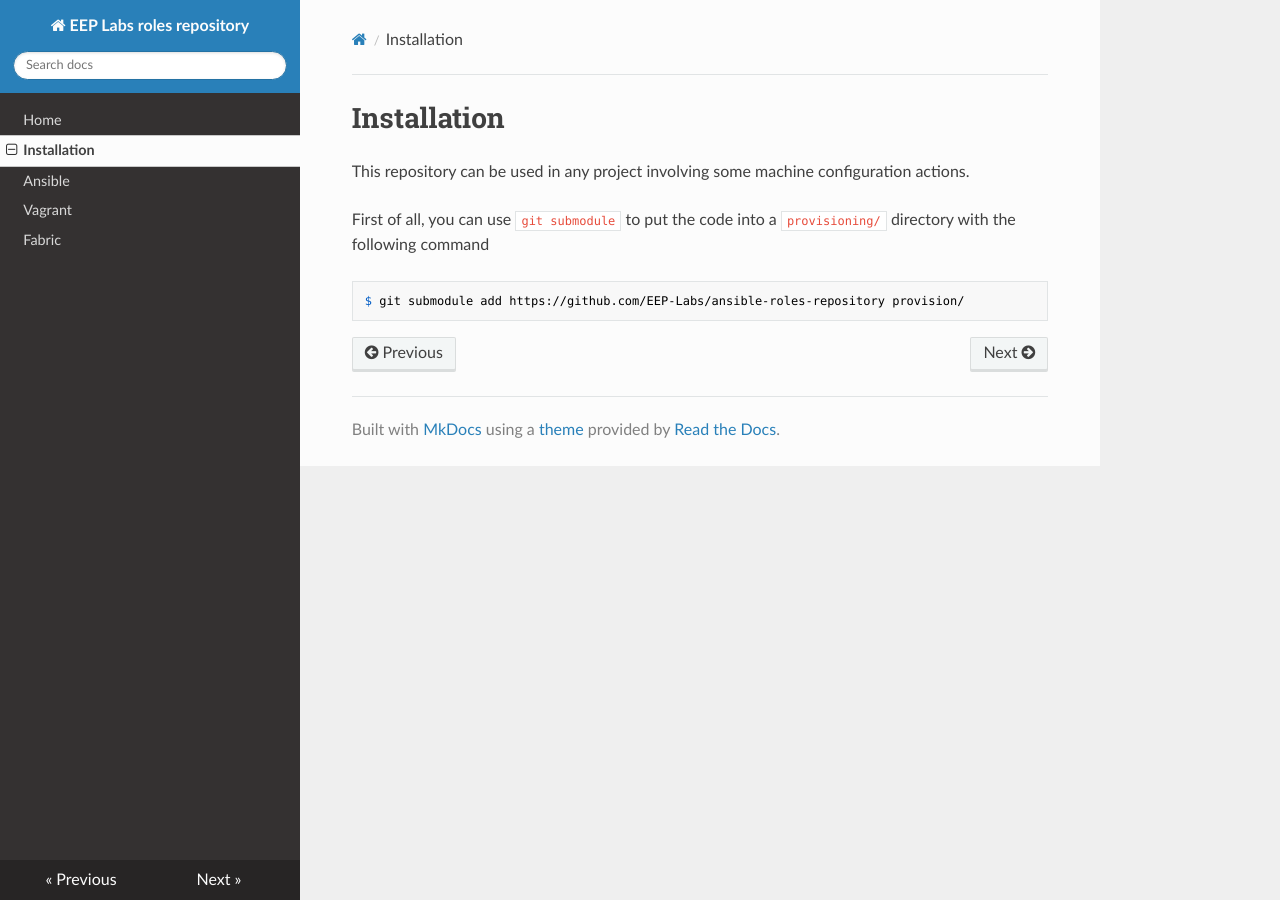
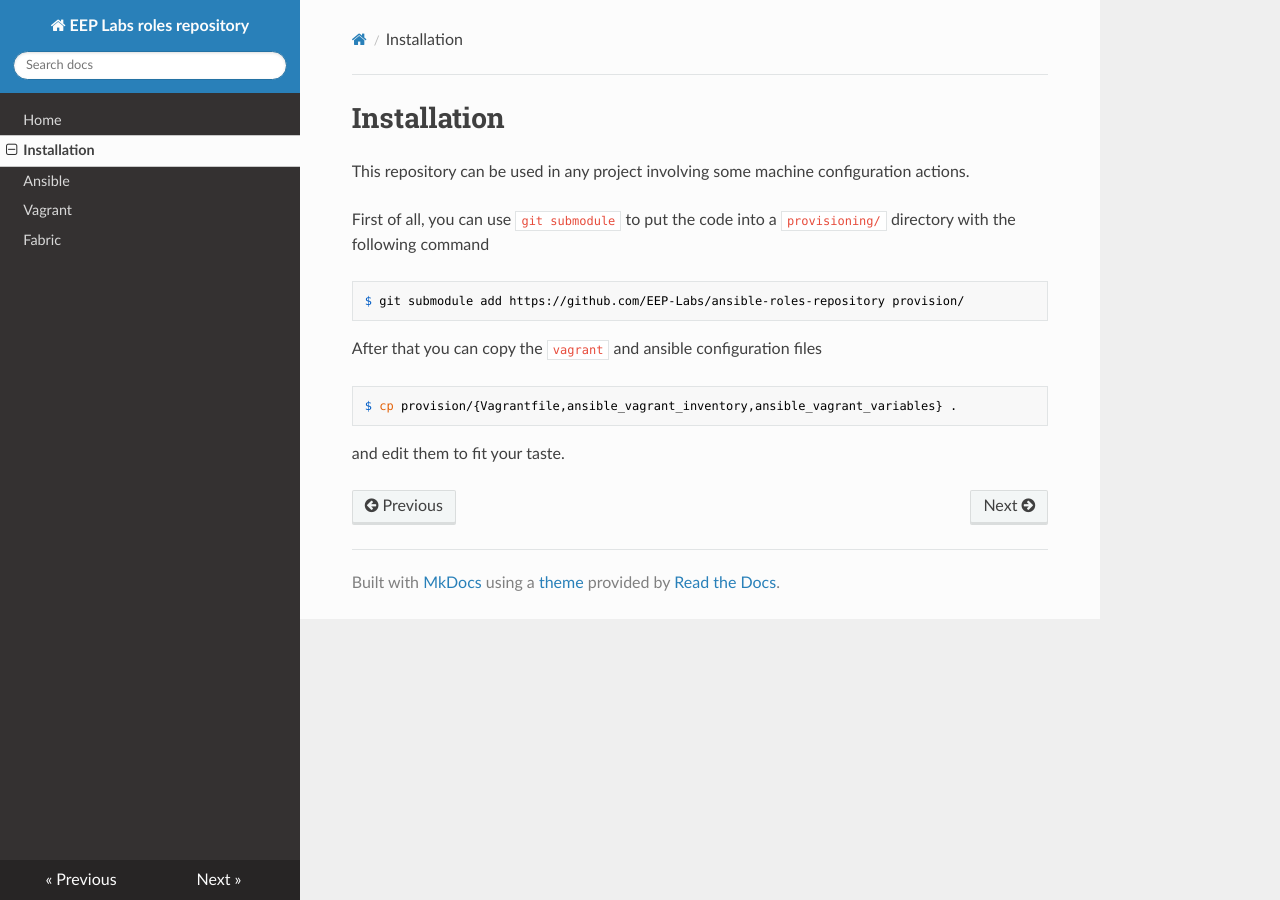
Before and after one commit to EEP-Labs/ansible-roles-repository, an MkDocs documentation site: the page built from docs/installation.md, in a window 1280 px wide. Built offline with MkDocs 1.6.1, drawn with Linux system fonts in a browser that asks for light colours; nearby versions of some CDN libraries; old or Windows-style settings are respelled for this version of MkDocs.

Commit message:
Add note for installation.

```diff
--- a/docs/installation.md
+++ b/docs/installation.md
@@ -7,3 +7,9 @@ First of all, you can use ``git submodule`` to put the code into a ``provisionin
 with the following command
 
     $ git submodule add https://github.com/EEP-Labs/ansible-roles-repository provision/
+
+After that you can copy the ``vagrant`` and ansible configuration files
+
+    $ cp provision/{Vagrantfile,ansible_vagrant_inventory,ansible_vagrant_variables} .
+
+and edit them to fit your taste.
```
